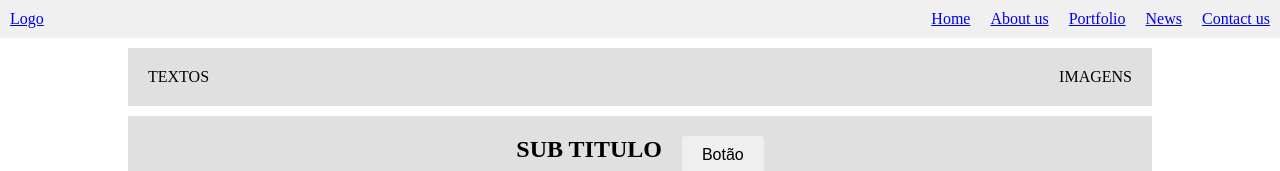
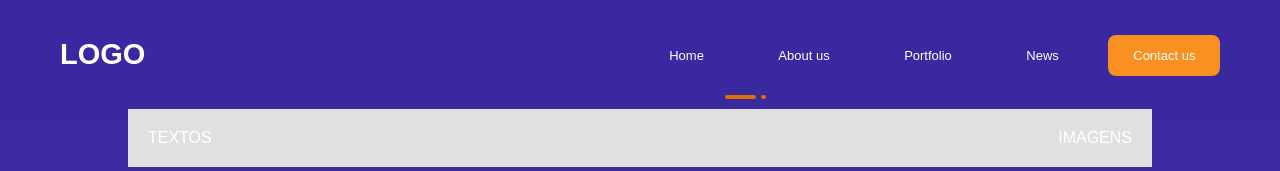
Before and after one commit to talessoares/challenge01-compass-fullstack, a plain HTML site: page index.html in a window 1280 px wide. Shown: the top 171 px of the page. Drawn offline with Linux system fonts and the light colour scheme.

Commit message:
feat: :sparkles: Adicionado o header
Adicionado no index e no contact

2

```diff
--- a/index.html
+++ b/index.html
@@ -8,17 +8,22 @@
   </head>
   <body>
     <div class="parent">
-      <div class="div1">
+      <header class="div1">
         <div class="logoDiv">
-          <a href="url_da_logo">Logo</a>
+          <a href="/challenge01-compass-fullstack/index.html">Logo</a>
         </div>
         <div class="menuDiv">
-          <a href="url_da_home">Home</a>
-          <a href="url_about_us">About us</a>
-          <a href="url_portfolio">Portfolio</a>
-          <a href="url_news">News</a>
-          <a href="url_contact">Contact us</a>
+          <a href="/challenge01-compass-fullstack/index.html">Home</a>
+          <a href="/challenge01-compass-fullstack/error.html">About us</a>
+          <a href="/challenge01-compass-fullstack/error.html">Portfolio</a>
+          <a href="/challenge01-compass-fullstack/error.html">News</a>
+          <a href="/challenge01-compass-fullstack/contact.html" class="contactLink">Contact us</a>
         </div>
+      </header>
+
+      <div class="orangeRectangle">
+        <div class="rectangleLarge"></div>
+        <div class="rectangleSmall"></div>
       </div>
 
       <div class="div2">
--- a/styles.css
+++ b/styles.css
@@ -2,6 +2,14 @@
   margin: 0;
   padding: 0;
   box-sizing: border-box;
+}
+
+body {
+  background: linear-gradient(to bottom, #39289f 0%, #422f9c 100%);
+  font-family: "poppins", sans-serif;
+  margin: 0;
+  padding: 0;
+  color: #ffffff;
 }
 
 .parent {
@@ -17,18 +25,81 @@
   flex-direction: row;
   justify-content: space-between;
   width: 100%;
-  background-color: #f0f0f0;
-  padding: 10px;
+  padding: 25px;
+  padding-bottom: 1px;
+  /* margin-right: 20%;
+  margin-left: 20%; */
+  align-items: center;
 }
 
-.logoDiv,
+.logoDiv a {
+  color: #ffffff;
+  text-transform: uppercase;
+  font-weight: 800;
+  font-size: 29px !important;
+  transition: transform 0.3s ease, color 0.3s ease;
+  display: inline-block;
+}
+
+.logoDiv a:hover {
+  color: #fa9021;
+  transform: scale(1.1);
+}
+
 .menuDiv {
-  display: flex;
-  align-items: center;
+  padding-right: 2%;
+}
+
+.logoDiv a,
+.menuDiv a {
+  text-decoration: none !important;
+  color: #ffffff;
+  margin: 0 10px;
+  padding: 13px 25px 13px 25px;
+  font-size: 13px;
+  transition: background-color 0.3s ease, color 0.3s ease;
+}
+
+.menuDiv a:hover {
+  background-color: #fa9021;
+  border-radius: 8px;
+}
+
+.contactLink {
+  background-color: #fa9021;
+  border-radius: 8px;
+  transition: background-color 0.3s ease, color 0.3s ease;
+}
+
+.contactLink:hover {
+  background-color: #f8f9fa !important;
+  color: #000000 !important;
 }
 
 .menuDiv {
   gap: 20px;
+  justify-content: center;
+}
+
+.orangeRectangle {
+  display: flex;
+  align-items: center;
+  gap: 5px;
+  margin-left: 210px;
+}
+
+.rectangleLarge {
+  width: 31px;
+  height: 4px;
+  background-color: #dc7000;
+  border-radius: 5px;
+}
+
+.rectangleSmall {
+  width: 5px;
+  height: 4px;
+  background-color: #dc7000;
+  border-radius: 5px;
 }
 
 .div2,
```
Also changed, not shown: contact.html (+8 -8 lines).
